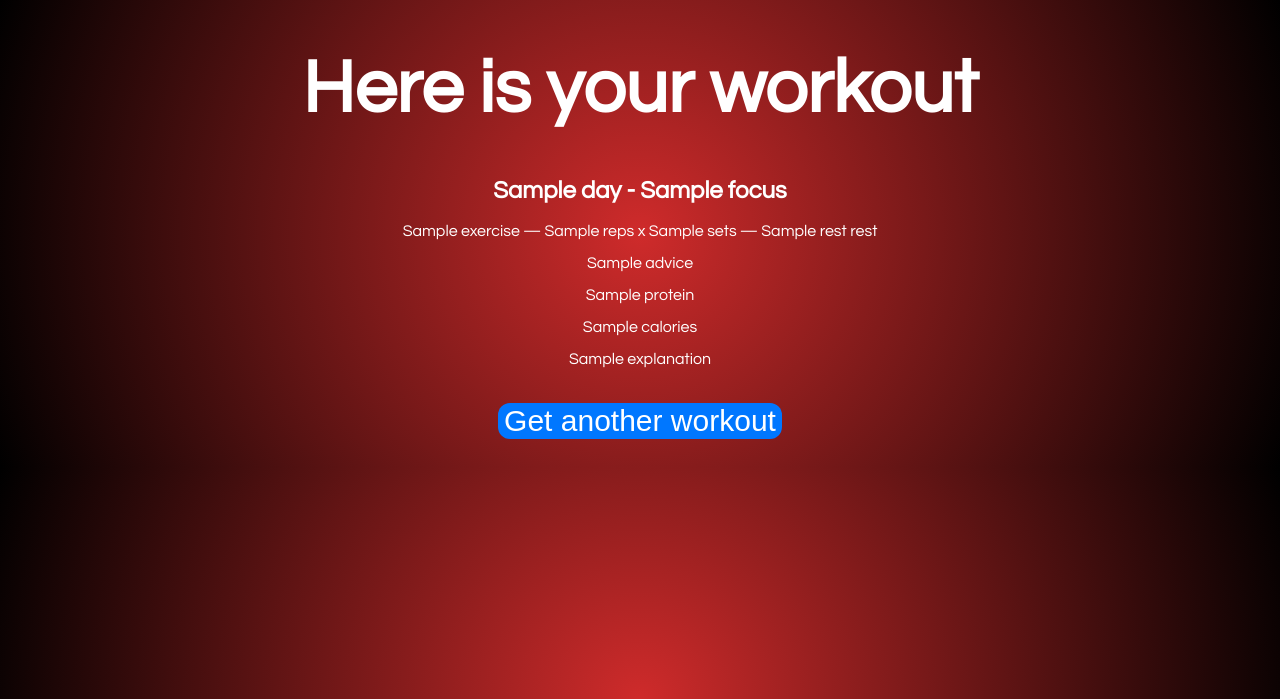
After one commit to alejandro-ariza1/Workout-Generator, a Flask app: template templates/your-workout.html in a window 1280 px wide. The commit adds this page. Shown: the top 699 px of the page. Run offline with Flask 3, Linux system fonts and the light colour scheme; the template is opened without the code that fills it: most values are stand-ins (such as "Sample title", 1, 10 or a date in 2020).

Commit message:
Add python logic and display info in html

```diff
--- /dev/null
+++ b/app.py
@@ -0,0 +1,86 @@
+from dotenv import load_dotenv
+from google import genai
+from google.genai import types
+import os
+from flask import Flask, request, jsonify, render_template
+import json
+
+load_dotenv()
+app = Flask (__name__)
+client = genai.Client(api_key=os.getenv("GEMINI_API_KEY"))
+
+@app.route("/")
+def home():
+    return render_template("home.html")
+
+@app.route("/your-workout", methods=["POST"])
+def generate():
+    goal = request.form["goal"]
+    experience = request.form["experience"]
+    days = request.form["days"]
+    time = request.form["time"]
+    equipment = request.form["equipment"]
+
+    prompt = f"""
+    Create a workout plan based on the following information:
+
+    Weight goal: {goal}
+    Experience level: {experience}
+    Days available per week: {days}
+    Time available per workout: {time} minutes
+    Equipment available: {equipment}
+
+    Create a workout plan that fits these requirements.
+
+    For each workout day, include:
+    - Exercise name
+    - Number of sets
+    - Number of reps
+    - Rest time
+    - Nutrition advice for the weight goal
+
+    Return ONLY valid JSON using this structure:
+    {{
+        "workout_plan": [
+            {{
+                "day": "Day 1",
+                "focus": "Full Body",
+                "exercises": [
+                    {{
+                        "name": "Exercise name",
+                        "sets": 3,
+                        "reps": "8-12",
+                        "rest": "60 seconds"
+                    }}
+                ]
+            }}
+        ],
+        "nutrition":
+            {{
+            "advice": "Nutrition advice for the user's weight goal",
+            "protein": "Protein recommendation",
+            "calories": "Calorie guidance"
+            }}
+        ,
+        "explanation": "Explain the workout and why it is suitable."
+    }}
+
+    Keep the response clear and easy to read.
+    Give an explanation on explaining the workout and why it's good
+    Give some advice and explanation on nutrition to help reach their weight goal
+    """
+
+    response = client.models.generate_content(
+    model="gemini-3.5-flash-lite",
+    contents=prompt,
+    config=types.GenerateContentConfig(
+        system_instruction="You are a workout generator. If asked about anything else, decline it",
+        response_mime_type="application/json"
+        )
+    )
+    workout = json.loads(response.text)
+    return render_template("your-workout.html", workout=workout)
+
+
+if __name__ == "__main__":
+    app.run(debug=True)
--- /dev/null
+++ b/static/your-workout.css
@@ -0,0 +1,33 @@
+body{
+    background: #cf2b2b;
+    background: radial-gradient(circle, rgba(207, 43, 43, 1) 0%, rgba(0, 0, 0, 1) 100%);
+    color: white;
+    font-family: "Questrial", sans-serif;
+    text-align: center;
+}
+
+h1{
+    font-weight: bold;
+    font-size: 75px;
+    margin-bottom: 50px;
+}
+
+button{
+    margin-top: 20px;
+    margin-bottom: 20px;
+    font-size: 30px;
+    border: none;
+    border-radius: 12px;
+    background-color: rgb(0, 119, 255);
+    color: white;
+    cursor: pointer;
+}
+
+button:hover{
+    background-color: rgb(0, 129, 265);
+    box-shadow: 0 0 8px #287cff;
+}
+
+button:active{
+    background-color: rgb(0, 139, 275);
+}
--- /dev/null
+++ b/templates/your-workout.html
@@ -0,0 +1,45 @@
+<!DOCTYPE html>
+<html lang="en">
+<head>
+    <meta charset="UTF-8">
+    <meta name="viewport" content="width=device-width, initial-scale=1.0">
+    <title>Workout</title>
+    <link rel="stylesheet" href="{{ url_for('static', filename='your-workout.css') }}">
+    <link rel="preconnect" href="https://fonts.googleapis.com">
+    <link rel="preconnect" href="https://fonts.gstatic.com" crossorigin>
+    <link href="https://fonts.googleapis.com/css2?family=Inter:ital,opsz,wght@0,14..32,100..900;1,14..32,100..900&family=Questrial&display=swap" rel="stylesheet">
+</head>
+<body>
+    <h1>Here is your workout</h1>
+
+    <div class="workout-grid">
+        <div class="workout">
+            <p>{% for day in workout.workout_plan %}
+                <h2>{{ day.day }} - {{ day.focus }}</h2>
+                    {% for exercise in day.exercises %}
+                        <p>
+                            {{ exercise.name }} — {{ exercise.reps }} x {{ exercise.sets }} — {{ exercise.rest }} rest
+                        </p>
+                    {% endfor %}
+                {% endfor %}
+            </p>
+        </div>
+
+        <div class="explanation">
+            <p>{{workout.nutrition.advice}}</p>
+            <p>{{workout.nutrition.protein}}</p>
+            <p>{{workout.nutrition.calories}}</p>
+        </div>
+
+        <div class="nutrition">
+            <p>{{workout.explanation}}</p>
+        </div>
+
+    </div>
+
+    <a href="/">
+        <button>Get another workout</button>
+    </a>
+
+</body>
+</html>
```
Also changed, not shown: static/home.css (renamed from home.css, +33 -3 lines), templates/home.html (renamed from home.html, +16 -20 lines), test.py (deleted, +0 -19 lines), 1 other file.
